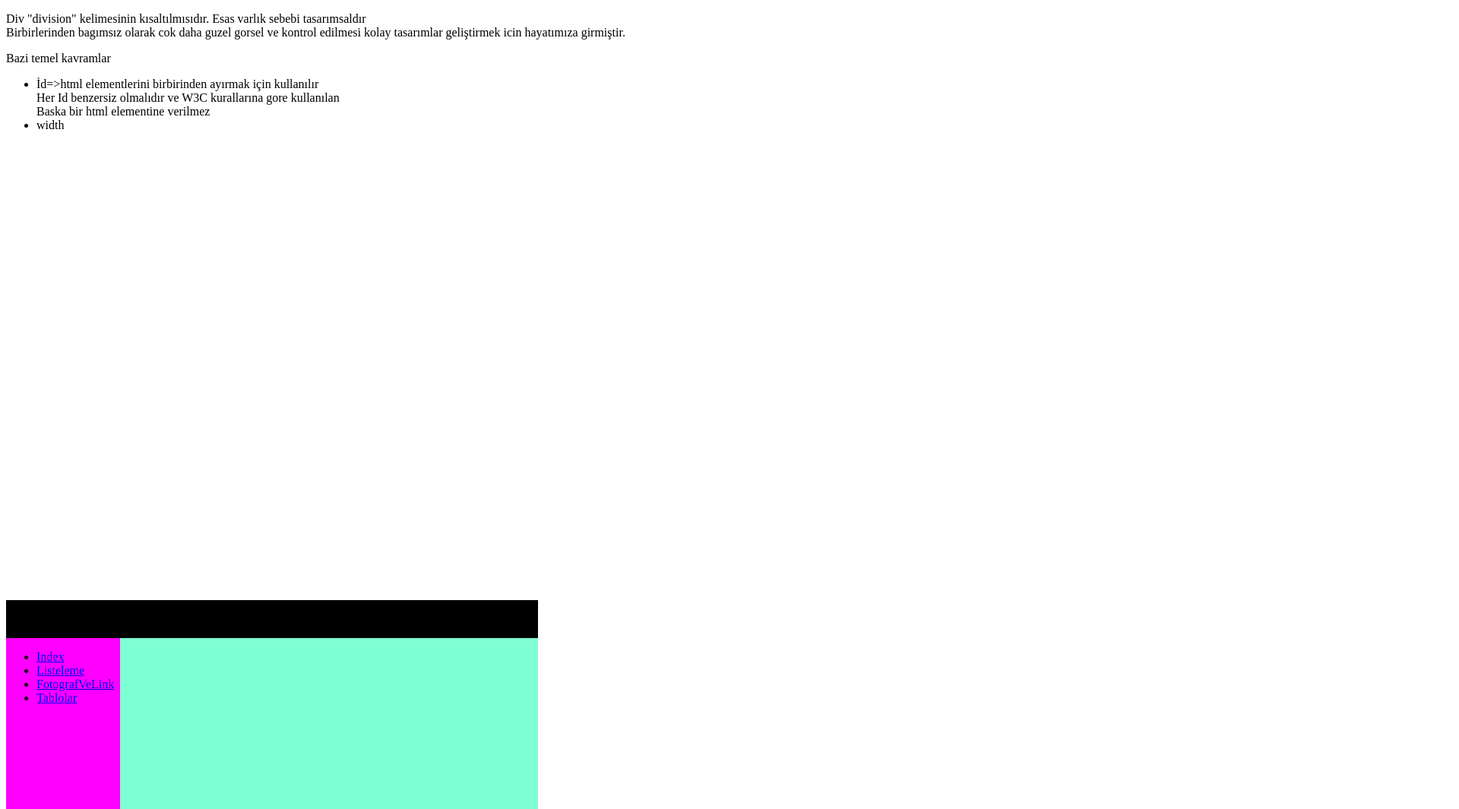
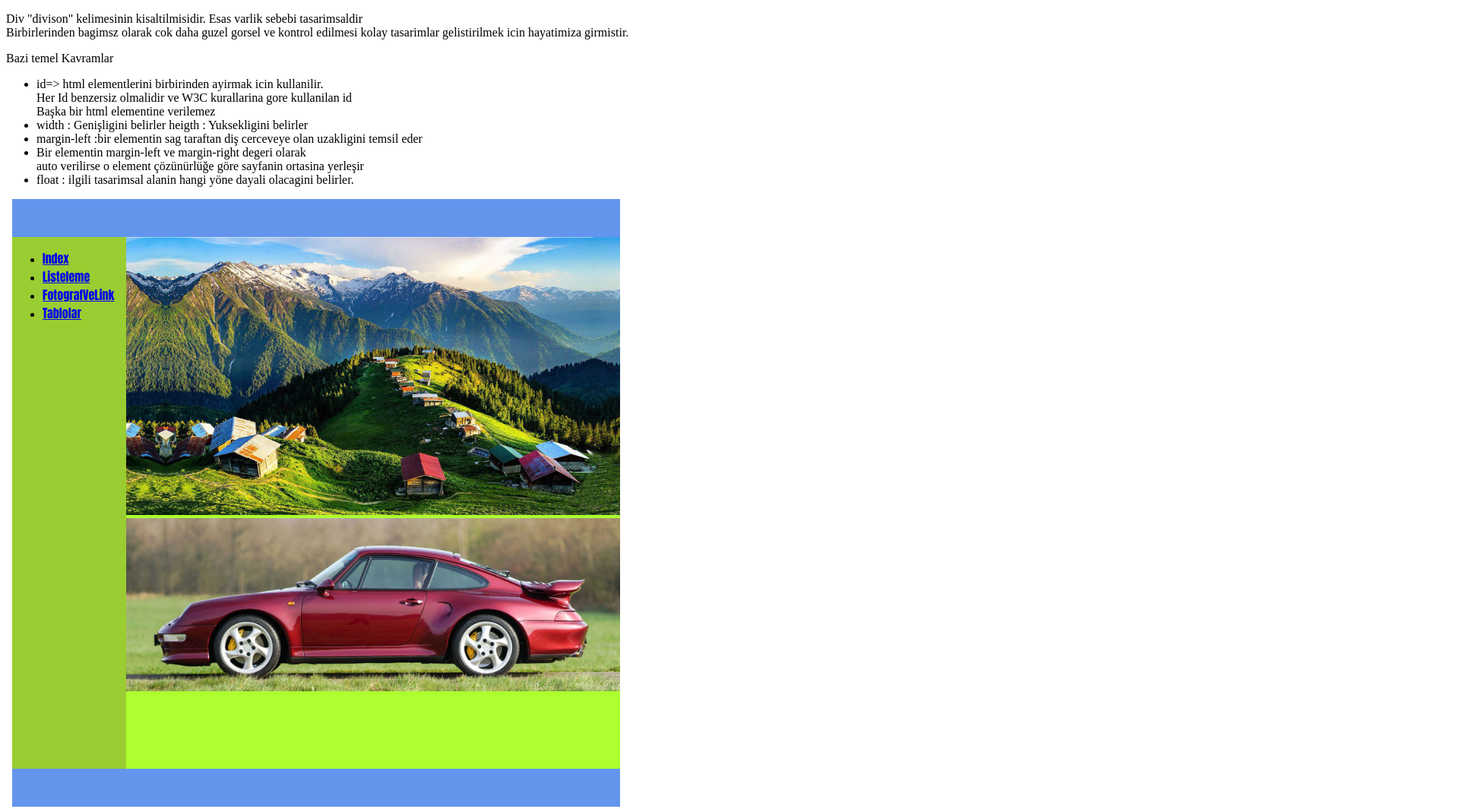
Before and after one commit to sonerkurnaz/FirstWebCore, a plain HTML site: page FirstWebCore/wwwroot/Div.html in a window 1280 px wide. Shown: the top 1065 px of the page at 76% size, 1920 px wide, since content can reach past the window. Drawn offline with Linux system fonts and the light colour scheme.

Commit message:
son düzenlemeler

```diff
--- a/FirstWebCore/wwwroot/Div.html
+++ b/FirstWebCore/wwwroot/Div.html
@@ -6,66 +6,87 @@
 </head>
 <body>
     <p>
-        Div "division" kelimesinin kısaltılmısıdır.
-        Esas varlık sebebi tasarımsaldır <br />
-        Birbirlerinden bagımsız olarak cok daha guzel
-        gorsel ve kontrol edilmesi
-        kolay tasarımlar geliştirmek icin hayatımıza girmiştir.<br />
+        Div "divison" kelimesinin kisaltilmisidir.
+        Esas varlik sebebi tasarimsaldir <br />
+        Birbirlerinden bagimsz olarak cok daha guzel gorsel
+        ve kontrol edilmesi kolay tasarimlar gelistirilmek icin hayatimiza girmistir.
+        <br />
 
     </p>
+
     <p>
-        Bazi temel kavramlar
+        Bazi temel Kavramlar
         <ul>
             <li>
-                İd=>html elementlerini birbirinden ayırmak için kullanılır <br />
-                Her Id benzersiz olmalıdır ve W3C kurallarına gore kullanılan <br />
-                Baska bir html elementine verilmez
+                id=> html elementlerini birbirinden ayirmak icin kullanilir.
+                <br />
+                Her Id benzersiz olmalidir ve W3C kurallarina gore kullanilan id
+                <br /> Başka bir html elementine verilemez
             </li>
             <li>
-                width
+                width : Genişligini belirler
+                heigth : Yuksekligini belirler
+            </li>
+            <li>
+                margin-left :bir elementin sag taraftan diş cerceveye olan uzakligini temsil eder
+            </li>
+            <li>
+                Bir elementin margin-left ve margin-right degeri olarak
+                <br /> auto verilirse o element çözünürlüğe göre sayfanin ortasina yerleşir
+            </li>
+            <li>
+                float : ilgili tasarimsal alanin hangi yöne dayali olacagini belirler.
+
             </li>
         </ul>
+    </p>
+
+    <div id="main-container"
+         style="width:750px;
+                height:650px;
+                margin-left:inherit;
+                margin-right:auto">
 
 
 
-    </p>
-
-    <div id="main-container"
-         style="width:700px;
-                height:600px;
-                margin-left:auto;
-                margin-right:auto">
-        </div>
-
 
         <div id="banner"
-             style="width:700px;
-                    height:50px;
-                    background-color:black;">
+             style="width:800px;
+                height:50px;
+                background-color:cornflowerblue;
+                ">
         </div>
         <div id="menu"
              style="width:150px;
-                    height:520px;
-                    background-color:magenta;
-                    float:left;">
+                height:700px;
+                background-color:yellowgreen;
+                float:left;">
 
             <ul>
-                <li><a href="index.html">Index</a></li>
-                <li><a href="Listeleme.html">Listeleme</a></li>
-                <li><a href="FotografVeLink.html">FotografVeLink</a></li>
-                <li><a href="Tablolar.html">Tablolar</a></li>
+                <li><a href="index.html" style="font-family:Impact">Index</a></li>
+                <li><a href="Listeleme.html" style="font-family:Impact">Listeleme</a></li>
+                <li><a href="FotografVeLink.html" style="font-family:Impact">FotografVeLink</a></li>
+                <li><a href="Tablolar.html" style="font-family:Impact">Tablolar</a></li>
 
             </ul>
+        </div>
+
+        <div id="icerik" style="width:800px;
+                            height:700px;
+                            background-color:greenyellow;
+                                ">
+
+            <img src="img/pokut-xl.jpg" width="650px;"  alt="Pokut" /> <br />
+            <img src="img/porsche-911-993-turbo-s-02-2845ede6.jpg" width="650px;"  alt="Porsche" />
+        </div>
+        <div id="footer" style="width:800px;
+                                height:50px;
+                                background-color:cornflowerblue">
+
+        </div>
             </div>
 
-            <div id="icerik" style="width:700px;
-                                    height:520px;
-                                    background-color:aquamarine;
-                                    ">
 
-                <img src="img/pokut-xl.jpg" alt="Pokut" />
-                <img src="img/porsche-911-993-turbo-s-02-2845ede6.jpg" alt="Porsche" />
-            </div>
 
 
 </body>
```
